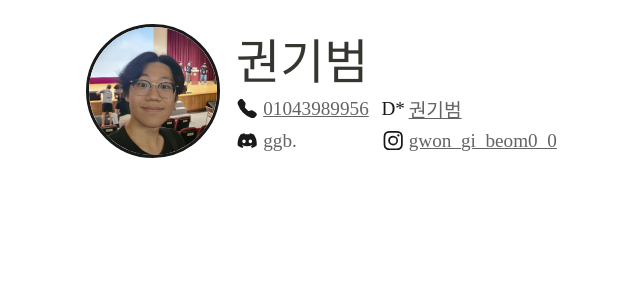
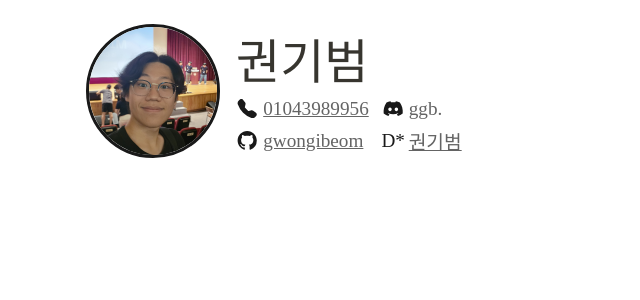
Before and after one commit to gwongibeom/gwon.us, a React (Vite) app: page / in a window 1280 px wide. Shown: the top 300 px of the page, without its empty margins (318-958 px from the left). Built offline with nearby package versions, Linux system fonts and the light colour scheme; a web font is replaced by a local one.

Commit message:
연락처 수정

```diff
--- a/src/components/ResumeHeader.css
+++ b/src/components/ResumeHeader.css
@@ -4,9 +4,9 @@
     animation: rotate 0.5s infinite;
   }
 
-  img:hover {
+  .profile:hover {
     border: solid #45e387 9px;
-    margin-right: 2rem;
+    margin-right: 1.4rem;
   }
 }
 
@@ -19,7 +19,7 @@
   gap: 1rem;
 }
 
-img {
+.profile {
   cursor: pointer;
   width: 8rem;
   height: 8rem;
--- a/src/components/ResumeHeader.jsx
+++ b/src/components/ResumeHeader.jsx
@@ -2,7 +2,7 @@ import './ResumeHeader.css'
 import profile_normal from '../assets/profile_normal.png'
 import profile_something_on_your_mind from '../assets/profile_something_on_your_mind.png'
 import MP3something_on_your_mind from '../assets/MP3something_on_your_mind.mp3'
-import { BsTelephoneFill, BsDiscord, BsInstagram } from 'react-icons/bs'
+import { BsTelephoneFill, BsDiscord, BsGithub } from 'react-icons/bs'
 import { useState } from 'react'
 
 function ResumeHeader() {
@@ -23,6 +23,7 @@ function ResumeHeader() {
   return (
     <div className='resumeHeader'>
       <img
+        className='profile'
         src={profile}
         onClick={changeProfile}
         alt='반뿔테 안경을 쓰고 착하게 생긴 권기범의 프로필 사진(컨퍼런스 배경)'
@@ -33,19 +34,19 @@ function ResumeHeader() {
           <div className='phoneNumber contacts'>
             <BsTelephoneFill id='icon' /> <a href='tel:+82 1043989956'>01043989956</a>
           </div>
-
           <div className='contacts'>
-            <BsDiscord id='icon' /> <p>ggb.</p>
+            <BsGithub id='icon' />
+            <a href='https://github.com/gwongibeom'>gwongibeom</a>
+          </div>
+          <div className='contacts'>
+            <BsDiscord id='icon' />
+            <p>ggb.</p>
           </div>
           <div className='contacts'>
             <p id='icon' alt='디스콰이엇 로고'>
               D*
-            </p>{' '}
+            </p>
             <a href='https://disquiet.io/@_ggbdev_'>권기범</a>
-          </div>
-          <div className='contacts'>
-            <BsInstagram id='icon' />{' '}
-            <a href='https://www.instagram.com/gwon_gi_beom0_0/'>gwon_gi_beom0_0</a>
           </div>
         </div>
       </div>
```
